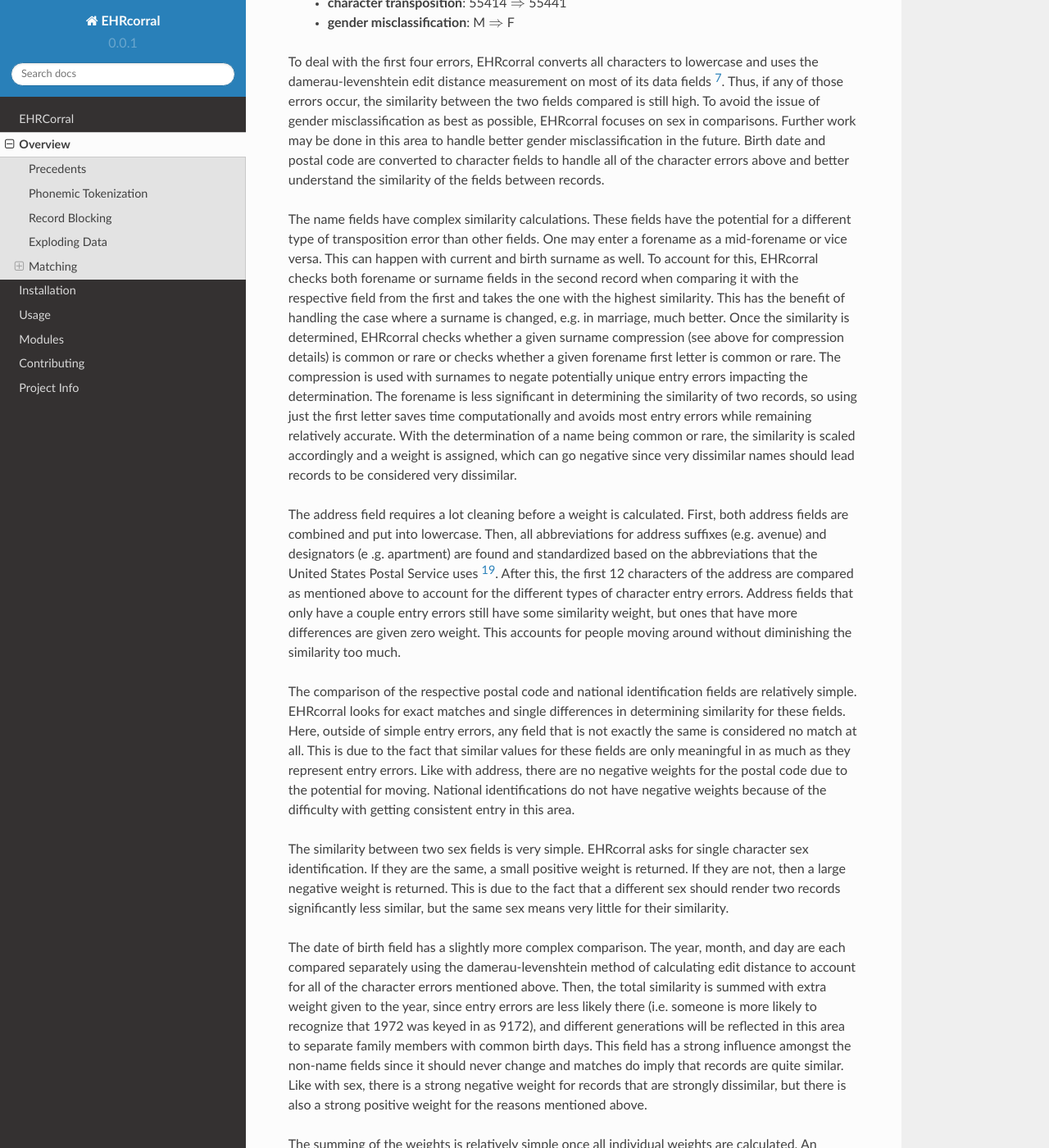
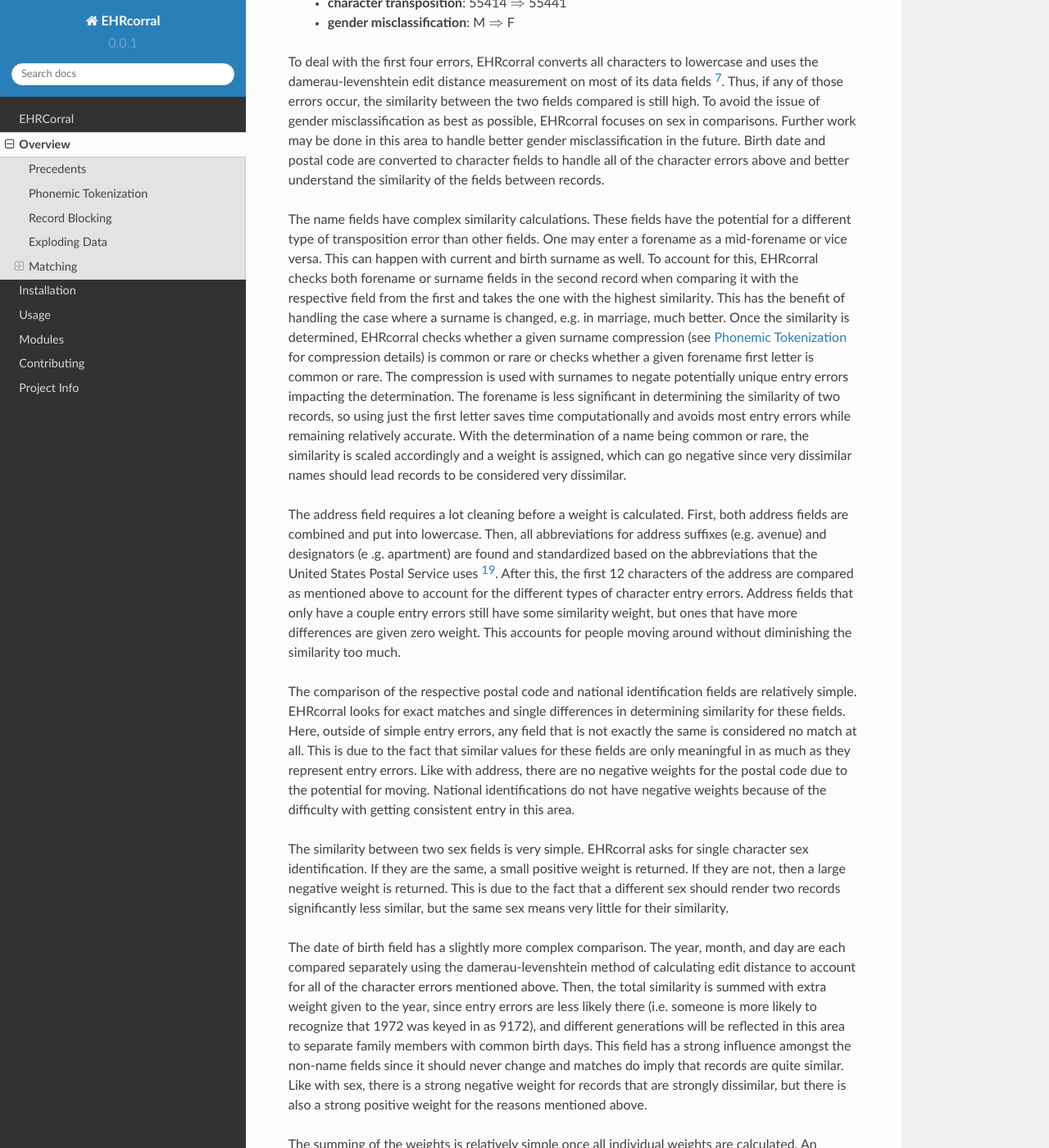
Before and after one commit to nsh87/ehrcorral, a Sphinx documentation site: the page built from docs/overview.rst, in a window 1280 px wide and 1400 px high, scrolled down 4290 px. Shown: the whole window at 82% size. Built offline with Sphinx 7.4.7 and the Read the Docs theme 2.0.0, drawn with Linux system fonts in a browser that asks for light colours; formulas are drawn with MathJax 3; some of the changed text lies outside the part shown.

```diff
--- a/docs/overview.rst
+++ b/docs/overview.rst
@@ -49,6 +49,8 @@ context of error-prone data.
 The approach taken here is influenced in large part by the methods of OX-LINK.
 Subsequent improvements to such probabilistic techniques have been incorporated,
 as well.
+
+.. _phonemic-tokenization-label:
 
 Phonemic Tokenization
 ---------------------
@@ -236,16 +238,16 @@ forename or surname fields in the second record when comparing it with the
 respective field from the first and takes the one with the highest similarity.
 This has the benefit of handling the case where a surname is changed, e.g. in
 marriage, much better. Once the similarity is determined, EHRcorral checks
-whether a given surname compression (see above for compression details) is
-common or rare or checks whether a given forename first letter is common or
-rare. The compression is used with surnames to negate potentially unique
-entry errors impacting the determination. The forename is less significant in
-determining the similarity of two records, so using just the first letter
-saves time computationally and avoids most entry errors while remaining
-relatively accurate. With the determination of a name being common or rare,
-the similarity is scaled accordingly and a weight is assigned, which can go
-negative since very dissimilar names should lead records to be considered
-very dissimilar.
+whether a given surname compression (see `Phonemic Tokenization`_ for
+compression details) is common or rare or checks whether a given forename
+first letter is common or rare. The compression is used with surnames to
+negate potentially unique entry errors impacting the determination. The
+forename is less significant in determining the similarity of two records, so
+using just the first letter saves time computationally and avoids most entry
+errors while remaining relatively accurate. With the determination of a name
+being common or rare, the similarity is scaled accordingly and a weight is
+assigned, which can go negative since very dissimilar names should lead
+records to be considered very dissimilar.
 
 The address field requires a lot cleaning before a weight is calculated.
 First, both address fields are combined and put into lowercase. Then, all
```
Also changed, not shown: other parts of docs/overview.rst (+8 -0 lines).
